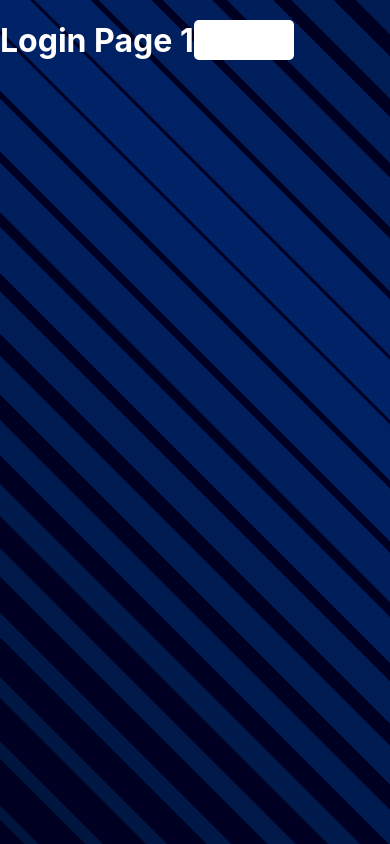
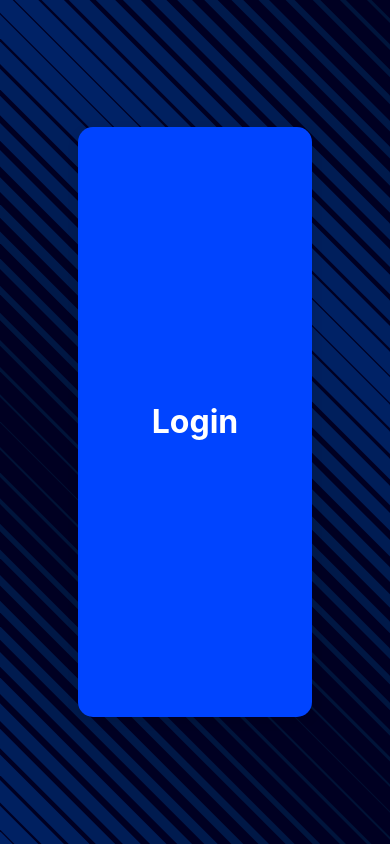
Before and after one commit to Damon-Martin/ChatApp, a React (Create React App) app in the folder client-side/: page / in a window 390 px wide. Built offline with nearby package versions, Linux system fonts and the light colour scheme.

Commit message:
Functional Proportions: Not Perfect but scales on mobile

```diff
--- /dev/null
+++ b/client-side/src/components/roundagle-card.jsx
@@ -0,0 +1,25 @@
+// Send the dimensions as a str as there are lots of ways to do size like 'px', '%' etc...
+// color is a string
+// Note: calling content children is important anything else will not work
+
+function RoundagleCard({ children, width = '60%', height = '70%', color = 'grey' }) {
+    const wrapper = {
+        backgroundColor: color,
+        width: width,
+        height: height,
+        borderRadius: '15px',
+        boxShadow: '0 4px 12px rgba(0, 0, 0, 0.1)',
+        display: 'flex',            // Flexbox to manage content layout
+        flexDirection: 'column',    // Vertical content flow
+        justifyContent: 'center',   // Vertically center the children
+        alignItems: 'center',       // Horizontally center the children
+    };
+
+    return (
+        <div style={wrapper}>
+            {children}
+        </div>
+    );
+}
+
+export default RoundagleCard;
--- a/client-side/src/pages/chat/chat-page.jsx
+++ b/client-side/src/pages/chat/chat-page.jsx
@@ -6,4 +6,4 @@
     );
   }
 
-  export default ChatPage;
+export default ChatPage;
--- a/client-side/src/pages/login/login-page.css
+++ b/client-side/src/pages/login/login-page.css
@@ -2,8 +2,11 @@
     width: 100dvw;
     height: 100dvh;
     display: flex;
-    flex-direction: row;
+    flex-direction: column;
+    justify-content: center; /* Centers content vertically */
+    align-items: center;     /* Centers content horizontally */
     background-image: url('../../../public/img/vanishing-stripes.svg');
+    background-size: cover;
     color: #ffffff;
 }
 
--- a/client-side/src/pages/login/login-page.jsx
+++ b/client-side/src/pages/login/login-page.jsx
@@ -1,10 +1,12 @@
+import RoundagleCard from '../../components/roundagle-card';
 import './login-page.css';
 
 function LoginPage() {
     return (
         <div className='login-page'>
-            <h1>Login Page 1</h1>
-            <button className="login-btn"></button>
+            <RoundagleCard color='#04f'>
+                <h1>Login</h1>
+            </RoundagleCard>
         </div>
     );
   }
```
